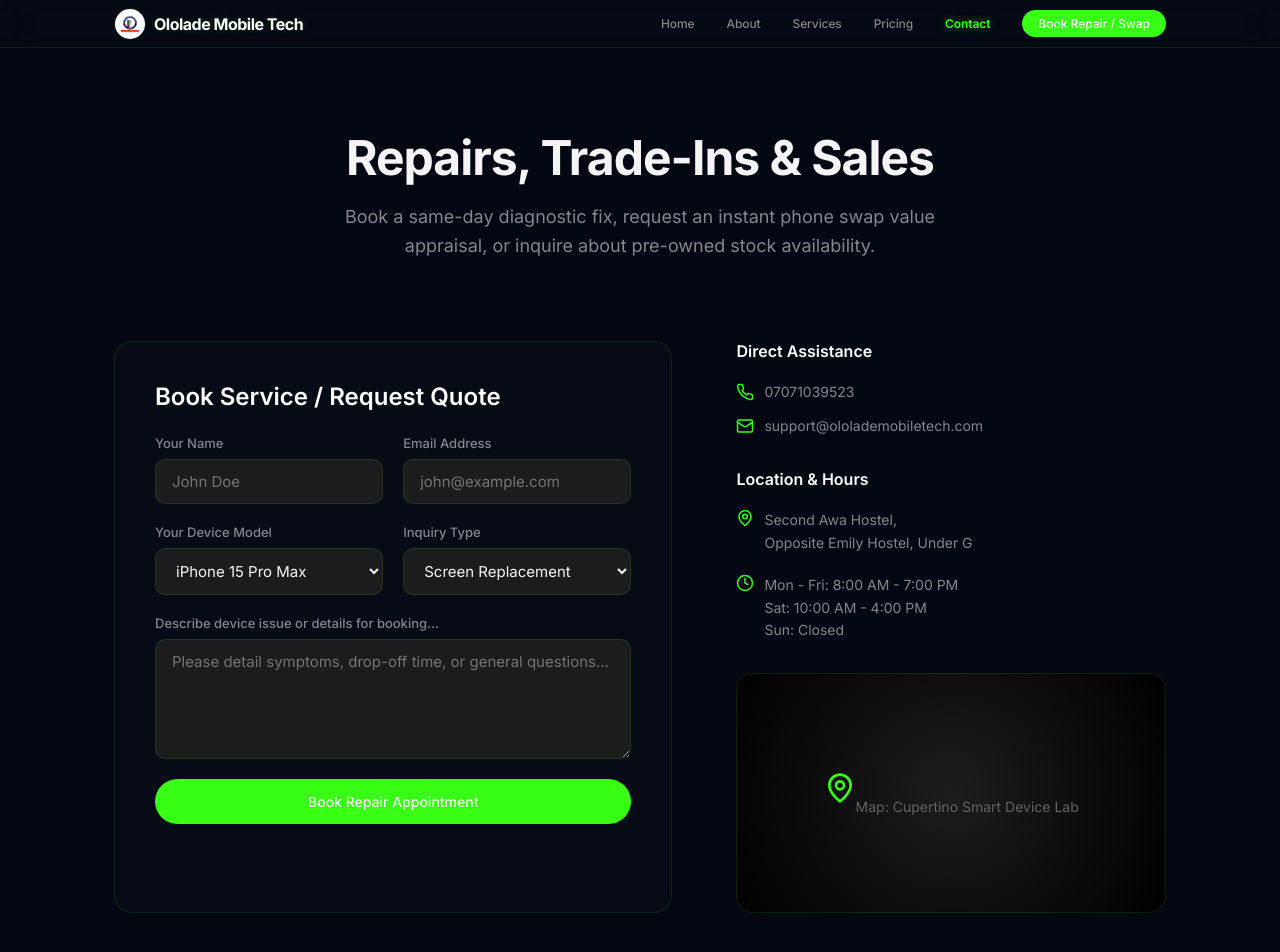
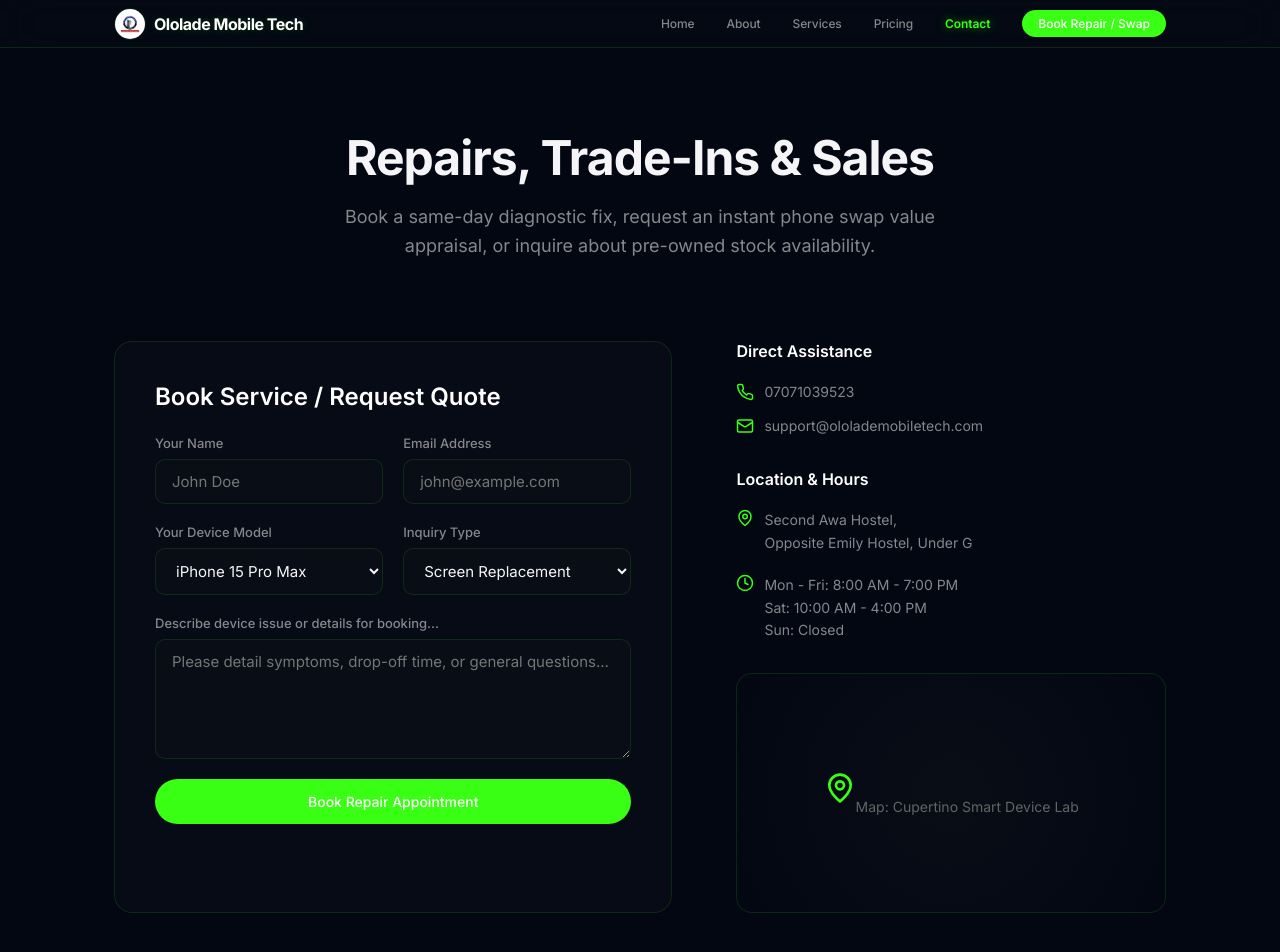
Before and after one commit to tommy0914/ololade, a Next.js app: page /contact in a window 1280 px wide. Shown: the top 952 px of the page. Built offline with nearby package versions, Linux system fonts and the light colour scheme.

Commit message:
style: refine about, pricing, services, and contact subpages styling to use green accents and glassmorphic hovers

```diff
--- a/src/app/contact/contact.module.css
+++ b/src/app/contact/contact.module.css
@@ -31,6 +31,12 @@
 
 .formCard {
   padding: 40px;
+  transition: all 0.3s ease;
+}
+
+.formCard:hover {
+  border-color: var(--accent);
+  box-shadow: 0 0 15px rgba(57, 255, 20, 0.12);
 }
 
 .formTitle {
@@ -61,19 +67,20 @@
 }
 
 .input, .textarea, .select {
-  background-color: #1c1c1e;
+  background-color: #090d16;
   border: 1px solid var(--border-color);
   border-radius: 10px;
   color: var(--text-primary);
   padding: 12px 16px;
   font-size: 15px;
   outline: none;
-  transition: border-color 0.2s ease;
+  transition: all 0.2s ease;
   width: 100%;
 }
 
 .input:focus, .textarea:focus, .select:focus {
   border-color: var(--accent);
+  box-shadow: 0 0 8px rgba(57, 255, 20, 0.25);
 }
 
 .textarea {
@@ -107,7 +114,7 @@
 
 .mapPlaceholder {
   height: 240px;
-  background: radial-gradient(circle at center, #1c1c1e 0%, #000000 100%);
+  background: radial-gradient(circle at center, #090d16 0%, #030712 100%);
   border: 1px solid var(--border-color);
   border-radius: 16px;
   display: flex;
@@ -115,6 +122,12 @@
   justify-content: center;
   color: var(--text-tertiary);
   font-size: 14px;
+  transition: all 0.3s ease;
+}
+
+.mapPlaceholder:hover {
+  border-color: var(--accent);
+  box-shadow: 0 0 12px rgba(57, 255, 20, 0.12);
 }
 
 .successMessage {
--- a/src/app/pricing/pricing.module.css
+++ b/src/app/pricing/pricing.module.css
@@ -50,7 +50,7 @@
 
 .select {
   width: 100%;
-  background-color: #1c1c1e;
+  background-color: #090d16;
   border: 1px solid var(--border-color);
   border-radius: 12px;
   color: var(--text-primary);
@@ -58,15 +58,16 @@
   font-size: 16px;
   outline: none;
   cursor: pointer;
-  transition: border-color 0.2s ease;
+  transition: all 0.2s ease;
 }
 
 .select:focus {
   border-color: var(--accent);
+  box-shadow: 0 0 8px rgba(57, 255, 20, 0.25);
 }
 
 .estimateCard {
-  background: radial-gradient(circle at top right, rgba(0, 113, 227, 0.1) 0%, rgba(22, 22, 23, 0.6) 100%);
+  background: radial-gradient(circle at top right, rgba(57, 255, 20, 0.08) 0%, rgba(10, 15, 26, 0.6) 100%);
   border: 1px solid var(--border-color);
   border-radius: 16px;
   padding: 32px;
@@ -74,6 +75,7 @@
   flex-direction: column;
   justify-content: space-between;
   text-align: center;
+  box-shadow: 0 0 15px rgba(57, 255, 20, 0.05);
 }
 
 .estimateTitle {
@@ -110,7 +112,7 @@
 }
 
 .searchBar {
-  background-color: #1c1c1e;
+  background-color: #090d16;
   border: 1px solid var(--border-color);
   border-radius: 99px;
   color: var(--text-primary);
@@ -118,11 +120,12 @@
   font-size: 14px;
   width: 280px;
   outline: none;
-  transition: border-color 0.2s ease;
+  transition: all 0.2s ease;
 }
 
 .searchBar:focus {
   border-color: var(--accent);
+  box-shadow: 0 0 8px rgba(57, 255, 20, 0.25);
 }
 
 .tableWrapper {
@@ -158,7 +161,7 @@
 
 .tr:hover .td {
   color: var(--text-primary);
-  background-color: rgba(255, 255, 255, 0.02);
+  background-color: rgba(57, 255, 20, 0.05);
 }
 
 @media (max-width: 768px) {
```
Also changed, not shown: src/app/about/about.module.css (+18 -2 lines), src/app/services/services.module.css (+10 -1 lines).
